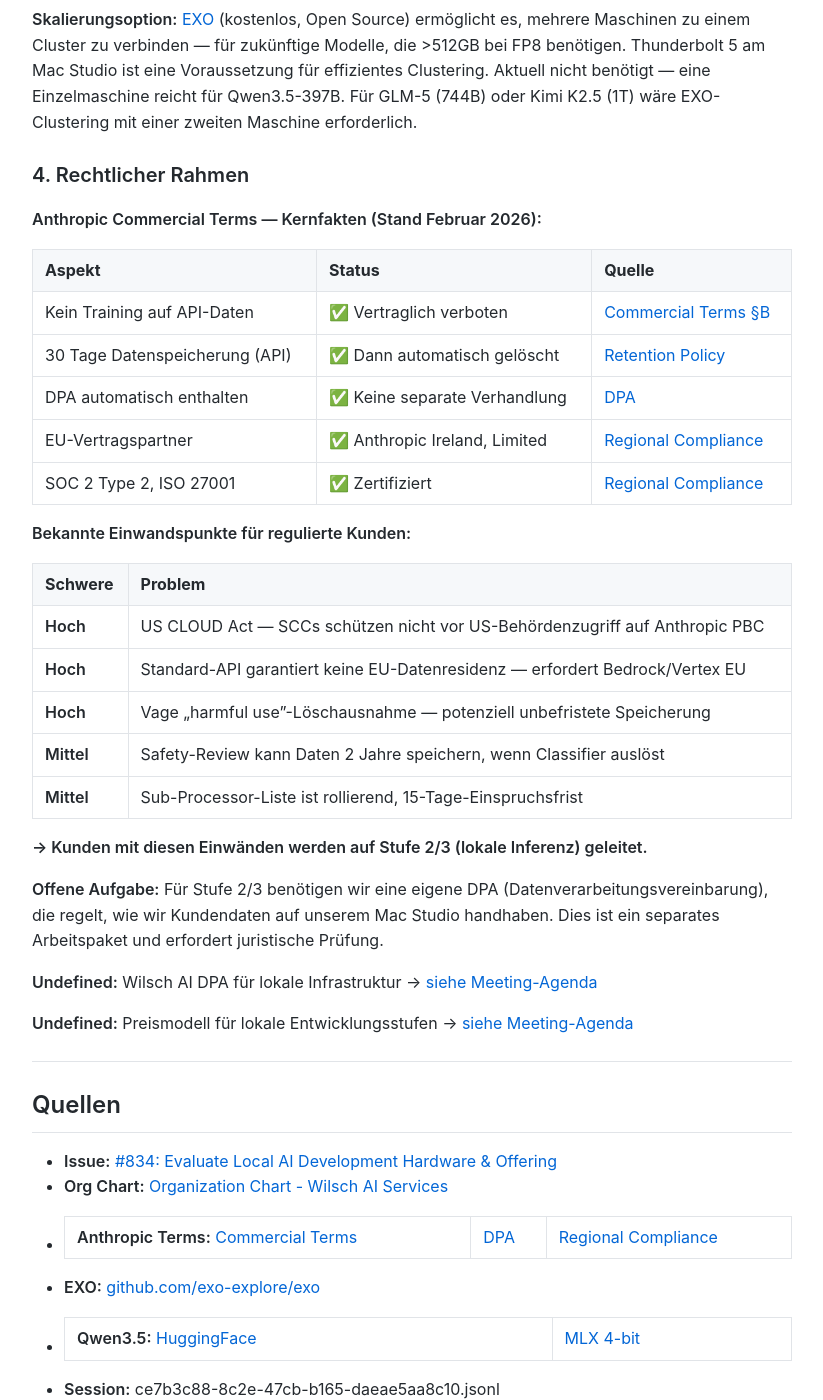
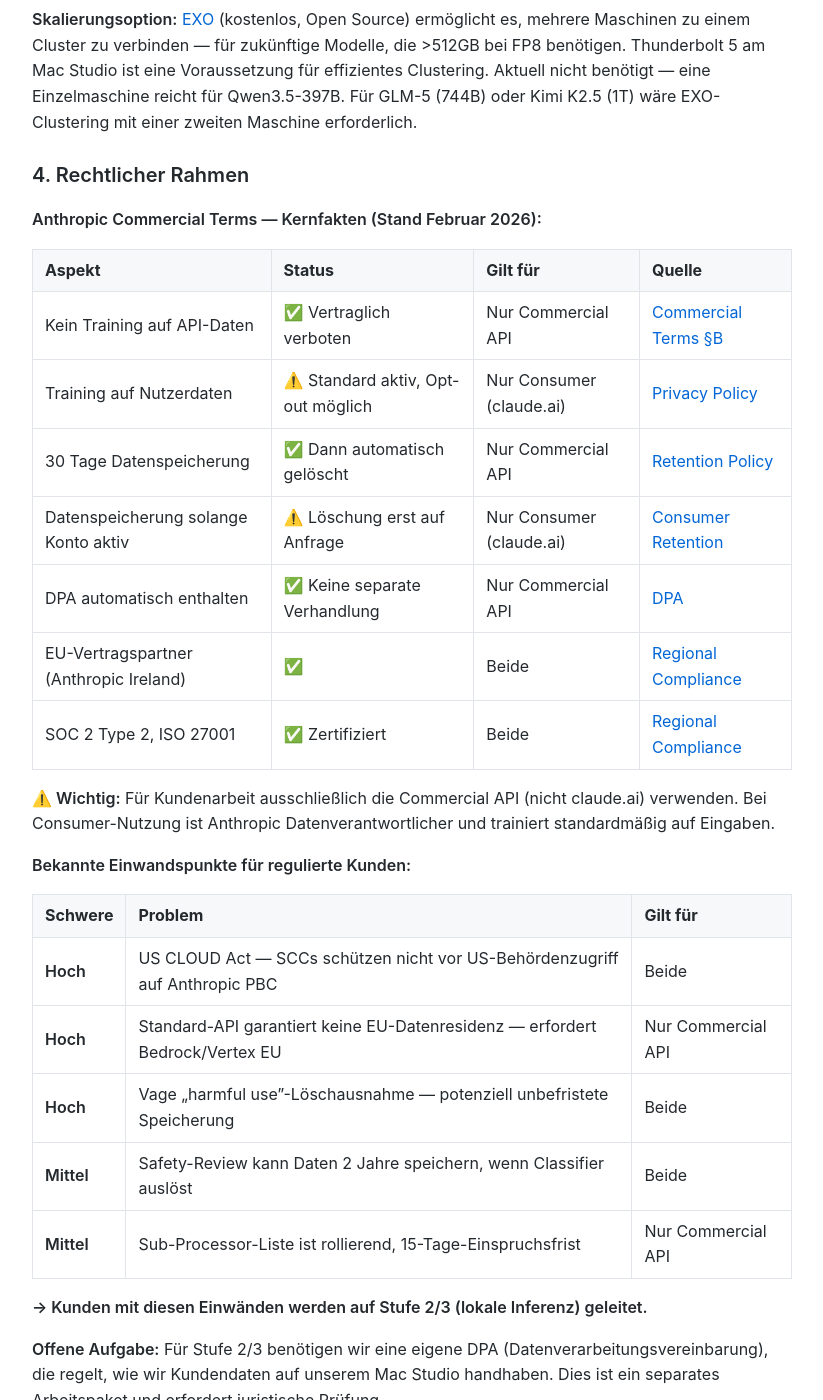
Before and after one commit to MariusWilsch/public-wilsch-ai-pages, a Jekyll site: the page built from project/wilsch-group/local-ai-development-offering.md, in a window 1280 px wide and 1400 px high, scrolled down 3811 px. Shown: the whole window, without its empty margins (228-1051 px from the left). Built offline with Jekyll 4.4.1, drawn with Linux system fonts in a browser that asks for light colours; our own code applies the rules of GitHub Pages for plain Markdown files.

Commit message:
Sync from hippocampus 2026-02-18

```diff
--- a/project/wilsch-group/local-ai-development-offering.md
+++ b/project/wilsch-group/local-ai-development-offering.md
@@ -99,23 +99,27 @@ Die DPA (Datenverarbeitungsvereinbarung) bestimmt, welche Stufe ein Kunde benöt
 
 **Anthropic Commercial Terms — Kernfakten (Stand Februar 2026):**
 
-| Aspekt | Status | Quelle |
-|--------|--------|--------|
-| Kein Training auf API-Daten | ✅ Vertraglich verboten | [Commercial Terms §B](https://www.anthropic.com/legal/commercial-terms) |
-| 30 Tage Datenspeicherung (API) | ✅ Dann automatisch gelöscht | [Retention Policy](https://privacy.anthropic.com/en/articles/7996866-how-long-do-you-store-personal-data) |
-| DPA automatisch enthalten | ✅ Keine separate Verhandlung | [DPA](https://www.anthropic.com/legal/data-processing-addendum) |
-| EU-Vertragspartner | ✅ Anthropic Ireland, Limited | [Regional Compliance](https://claude.com/regional-compliance) |
-| SOC 2 Type 2, ISO 27001 | ✅ Zertifiziert | [Regional Compliance](https://claude.com/regional-compliance) |
+| Aspekt | Status | Gilt für | Quelle |
+|--------|--------|----------|--------|
+| Kein Training auf API-Daten | ✅ Vertraglich verboten | Nur Commercial API | [Commercial Terms §B](https://www.anthropic.com/legal/commercial-terms) |
+| Training auf Nutzerdaten | ⚠️ Standard aktiv, Opt-out möglich | Nur Consumer (claude.ai) | [Privacy Policy](https://www.anthropic.com/legal/privacy) |
+| 30 Tage Datenspeicherung | ✅ Dann automatisch gelöscht | Nur Commercial API | [Retention Policy](https://privacy.anthropic.com/en/articles/7996866-how-long-do-you-store-personal-data) |
+| Datenspeicherung solange Konto aktiv | ⚠️ Löschung erst auf Anfrage | Nur Consumer (claude.ai) | [Consumer Retention](https://privacy.anthropic.com/en/articles/10023548-how-long-do-you-store-personal-data) |
+| DPA automatisch enthalten | ✅ Keine separate Verhandlung | Nur Commercial API | [DPA](https://www.anthropic.com/legal/data-processing-addendum) |
+| EU-Vertragspartner (Anthropic Ireland) | ✅ | Beide | [Regional Compliance](https://claude.com/regional-compliance) |
+| SOC 2 Type 2, ISO 27001 | ✅ Zertifiziert | Beide | [Regional Compliance](https://claude.com/regional-compliance) |
+
+**⚠️ Wichtig:** Für Kundenarbeit ausschließlich die Commercial API (nicht claude.ai) verwenden. Bei Consumer-Nutzung ist Anthropic Datenverantwortlicher und trainiert standardmäßig auf Eingaben.
 
 **Bekannte Einwandspunkte für regulierte Kunden:**
 
-| Schwere | Problem |
-|---------|---------|
-| **Hoch** | US CLOUD Act — SCCs schützen nicht vor US-Behördenzugriff auf Anthropic PBC |
-| **Hoch** | Standard-API garantiert keine EU-Datenresidenz — erfordert Bedrock/Vertex EU |
-| **Hoch** | Vage „harmful use"-Löschausnahme — potenziell unbefristete Speicherung |
-| **Mittel** | Safety-Review kann Daten 2 Jahre speichern, wenn Classifier auslöst |
-| **Mittel** | Sub-Processor-Liste ist rollierend, 15-Tage-Einspruchsfrist |
+| Schwere | Problem | Gilt für |
+|---------|---------|----------|
+| **Hoch** | US CLOUD Act — SCCs schützen nicht vor US-Behördenzugriff auf Anthropic PBC | Beide |
+| **Hoch** | Standard-API garantiert keine EU-Datenresidenz — erfordert Bedrock/Vertex EU | Nur Commercial API |
+| **Hoch** | Vage „harmful use"-Löschausnahme — potenziell unbefristete Speicherung | Beide |
+| **Mittel** | Safety-Review kann Daten 2 Jahre speichern, wenn Classifier auslöst | Beide |
+| **Mittel** | Sub-Processor-Liste ist rollierend, 15-Tage-Einspruchsfrist | Nur Commercial API |
 
 **→ Kunden mit diesen Einwänden werden auf Stufe 2/3 (lokale Inferenz) geleitet.**
 
```
